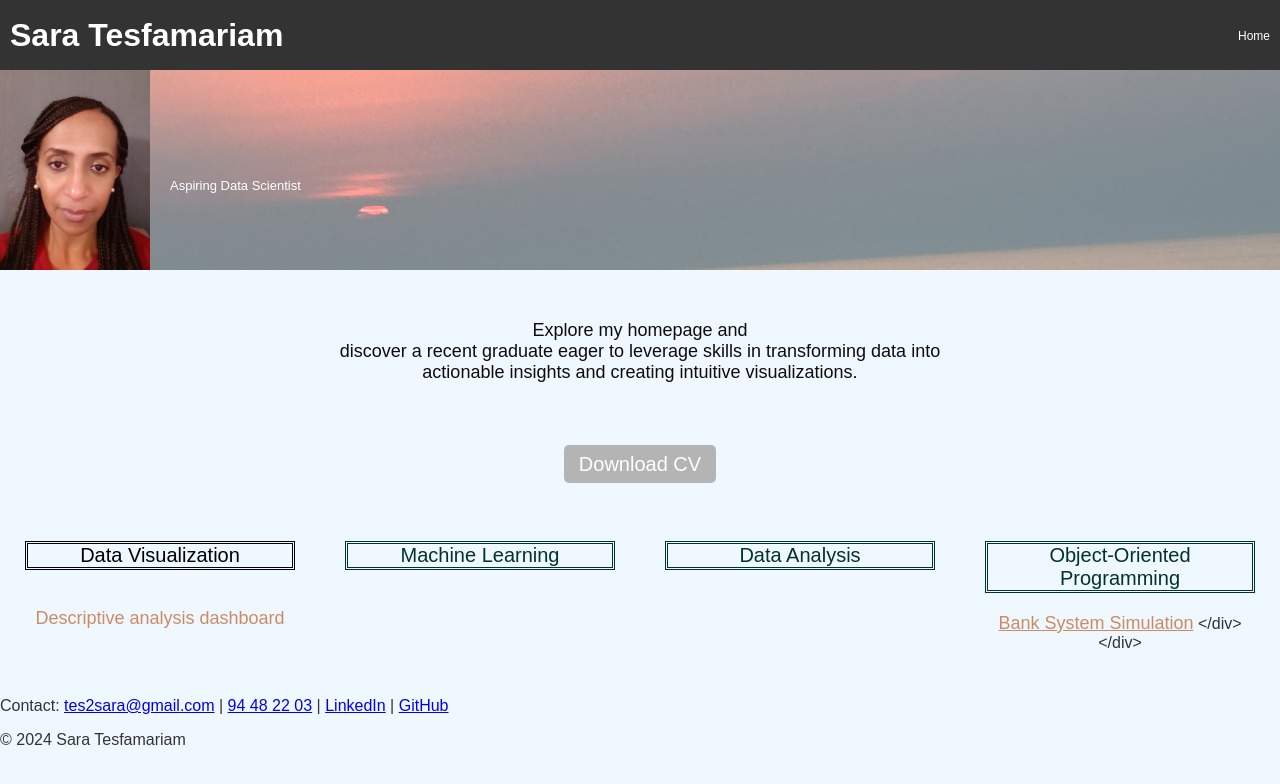
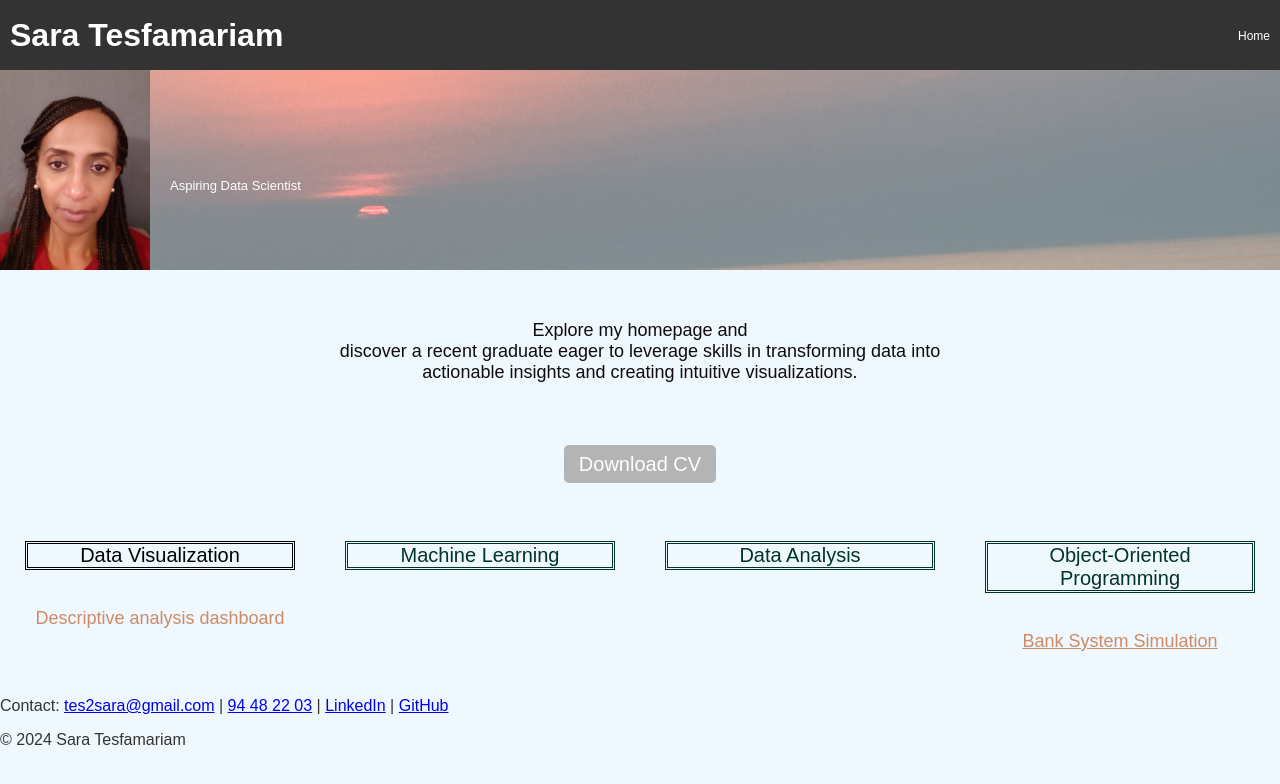
Before and after one commit to tes2sara/sara_tesfamariam, a Jekyll site: the page built from index.md, in a window 1280 px wide. Shown: the top 784 px of the page. Built offline with Jekyll 4.4.1, drawn with Linux system fonts in a browser that asks for light colours; Markdown is read by kramdown in place of the engine named in the settings.

Commit message:
Update index.md

```diff
--- a/index.md
+++ b/index.md
@@ -40,6 +40,6 @@ title: Home
     </div>
     <div style="flex:1; padding:25px; text-align:center;">
        <p style="color: #013328; border-style:double; font-size:20px;">Object-Oriented Programming</p>
-        <be> <a href="https://github.com/tes2sara/project-1---OOP" style="color: #cc8B65; font-size: 18px;">Bank System Simulation</a>
-        </div>
+        <br> <a href="https://github.com/tes2sara/project-1---OOP" style="color: #cc8B65; font-size: 18px;">Bank System Simulation</a>
+    </div>
 </div>
```
